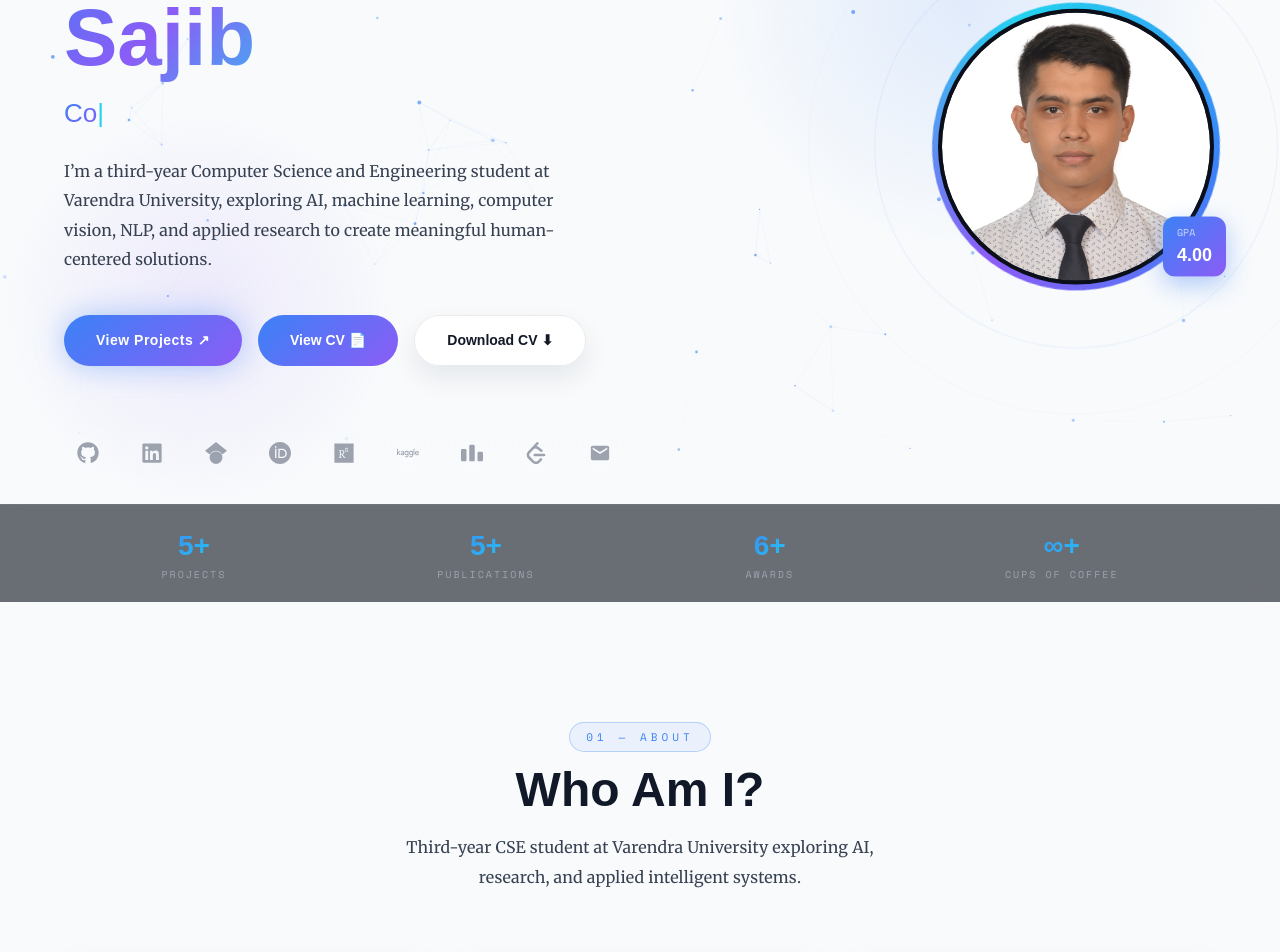
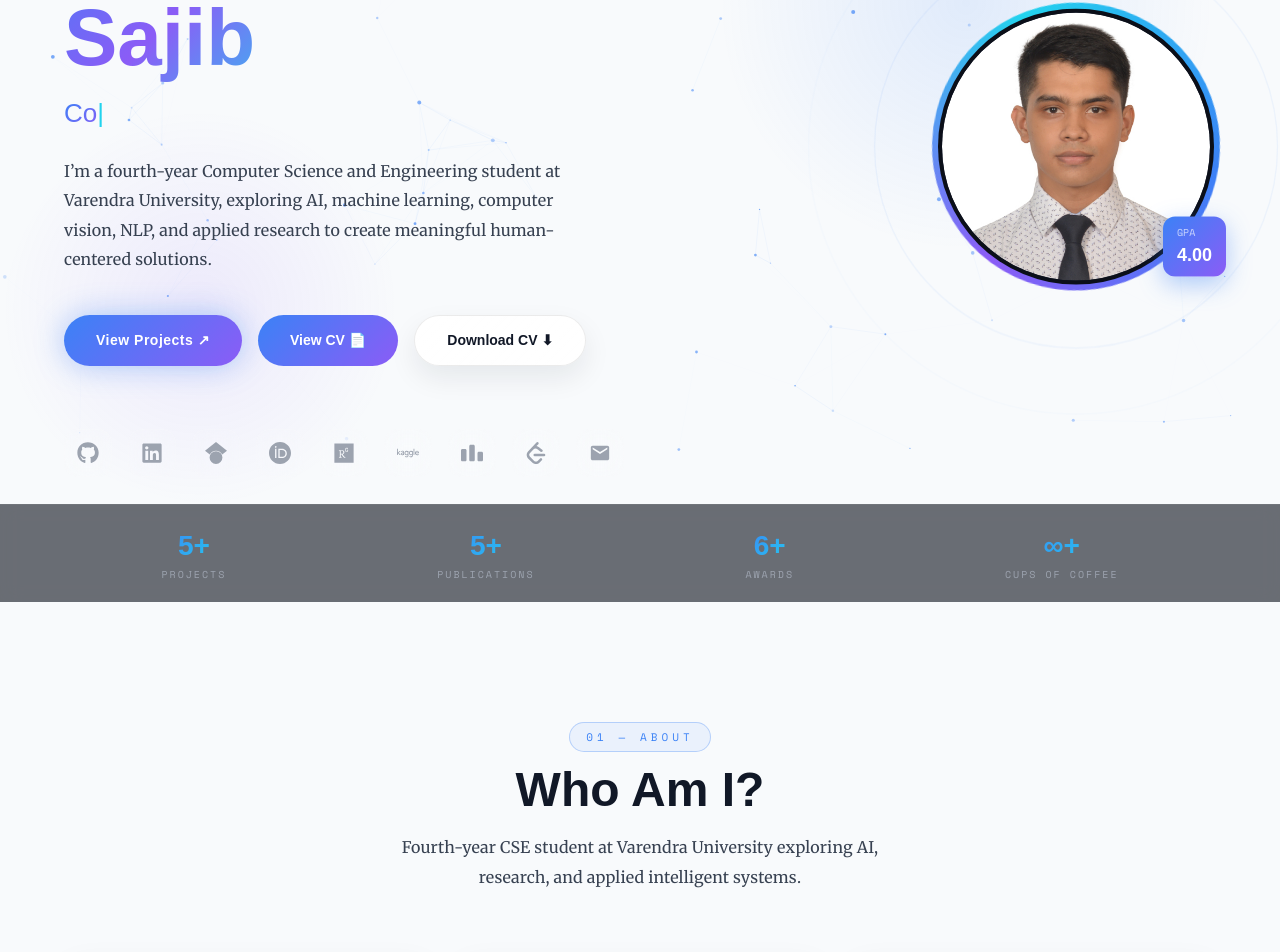
Before and after one commit to misajib/pioneerquestzen-portfolio, a React (Vite) app in the folder my-portfolio/: page / in a window 1280 px wide. Shown: the part 341-1293 px from the top of the page. Built offline with nearby package versions, Linux system fonts and the light colour scheme.

Commit message:
Update portfolio design and content

```diff
--- a/my-portfolio/src/portfolio.jsx
+++ b/my-portfolio/src/portfolio.jsx
@@ -938,7 +938,7 @@ export default function Portfolio() {
             </div>
 
             <p className="academic-copy" style={{ color: "#9CA3AF", fontFamily: "'Plus Jakarta Sans', sans-serif", fontSize: 16, lineHeight: 1.8, maxWidth: 520, marginBottom: 40 }}>
-              I’m a third-year Computer Science and Engineering student at Varendra University, exploring AI, machine learning, computer vision, NLP, and applied research to create meaningful human-centered solutions.
+              I’m a fourth-year Computer Science and Engineering student at Varendra University, exploring AI, machine learning, computer vision, NLP, and applied research to create meaningful human-centered solutions.
             </p>
 
             <div style={{ display: "flex", gap: 16, flexWrap: "wrap", marginBottom: 48 }}>
@@ -1280,7 +1280,7 @@ export default function Portfolio() {
       <section id="about" style={{ padding: "120px 5vw" }}>
         <div style={{ maxWidth: 1200, margin: "0 auto" }}>
           <Reveal>
-            <SectionTitle tag="01 — About" title="Who Am I?" sub="Third-year CSE student at Varendra University exploring AI, research, and applied intelligent systems." />
+            <SectionTitle tag="01 — About" title="Who Am I?" sub="Fourth-year CSE student at Varendra University exploring AI, research, and applied intelligent systems." />
           </Reveal>
           <div className="cards-grid" style={{ display: "grid", gridTemplateColumns: "repeat(auto-fit,minmax(280px,1fr))", gap: 24 }}>
             {[
```
